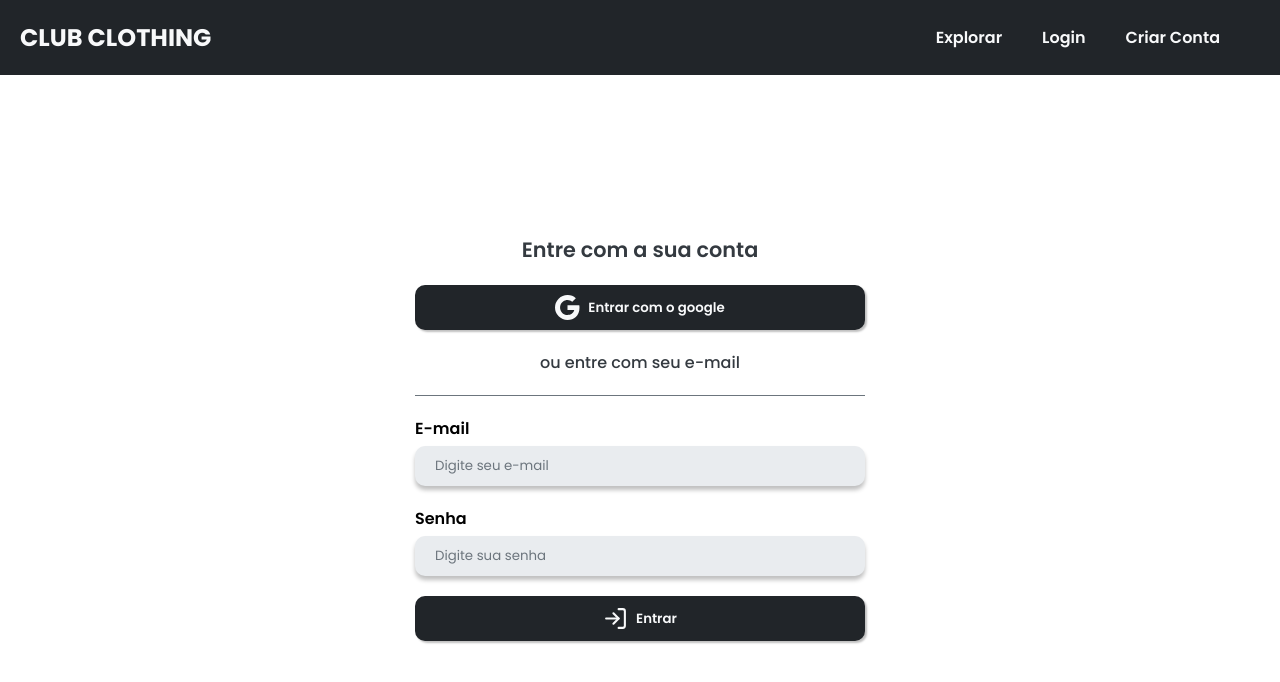
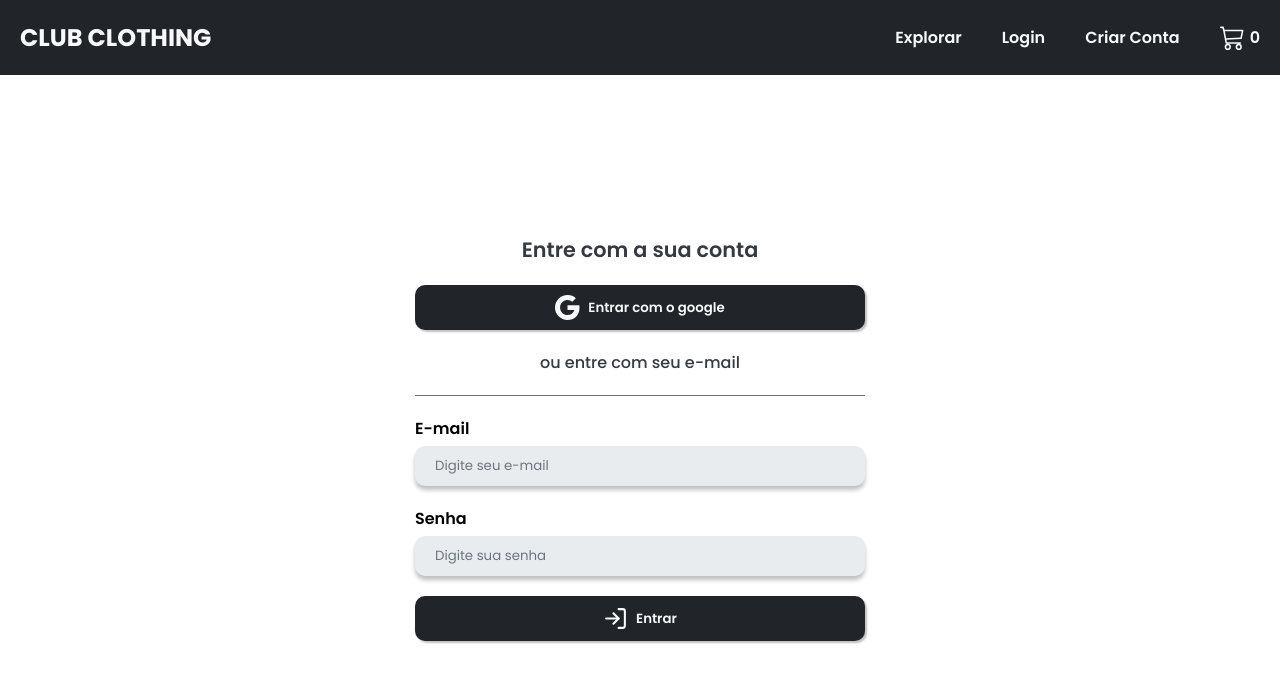
Before and after one commit to Hector-Lopes/ECOMMERCE-SHOP, a React (Create React App) app: page /login in a window 1280 px wide. Shown: the top 682 px of the page. Built offline with nearby package versions, Linux system fonts and the light colour scheme; no server answers.

Commit message:
fix: bug to shop icon

```diff
--- a/src/components/header/header.component.tsx
+++ b/src/components/header/header.component.tsx
@@ -53,12 +53,12 @@ const Header = () => {
             >
               Sair
             </HeaderItem>
-            <HeaderItem onClick={toggleCart}>
-              <BsCart3 size={25} />
-              <p style={{ marginLeft: 5 }}>{productsTotal}</p>
-            </HeaderItem>
           </>
         )}
+        <HeaderItem onClick={toggleCart}>
+          <BsCart3 size={25} />
+          <p style={{ marginLeft: 5 }}>{productsTotal}</p>
+        </HeaderItem>
       </HeaderItems>
     </HeaderContainer>
   )
```
